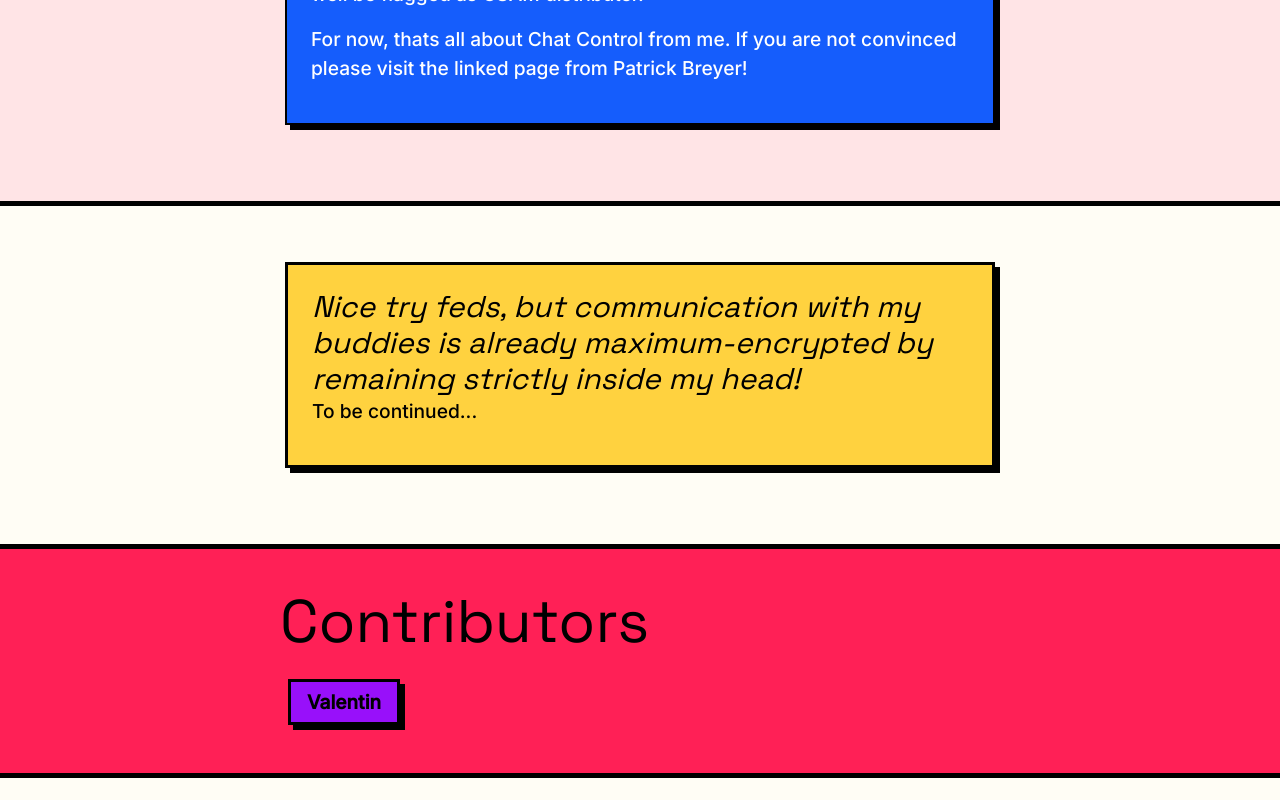
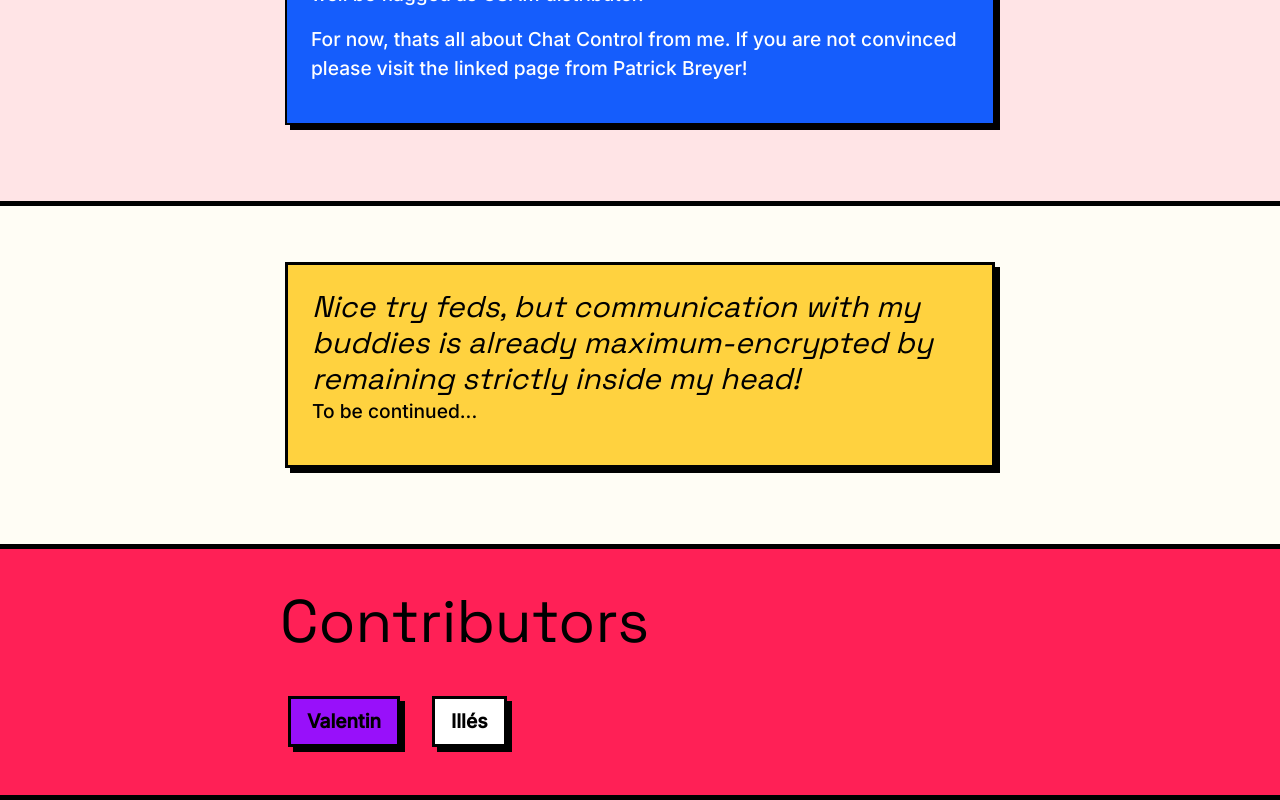
Before and after one commit to illesnagy1/basedware, a SvelteKit app: page / in a window 1280 px wide. Shown: the part 10412-11212 px from the top of the page. Before the commit the page ends 11190 px from the top, so only its background shows below. Built offline with nearby package versions, Linux system fonts and the light colour scheme; a web font is replaced by a local one.

Commit message:
fix: :((

```diff
--- a/src/routes/+page.svelte
+++ b/src/routes/+page.svelte
@@ -610,8 +610,9 @@
         <h2 class="text-3xl md:text-4xl">
             Contributors
         </h2>
-        <p>
+        <div class="flex flex-row gap-4">
             <Button class="bg-purple-600 text-dark m-2" href="https://valko.basedware.xyz">Valentin</Button>
-        </p>
+            <Button class="bg-white text-dark m-2" href="https://github.com/illesnagy1">Illés</Button>
+        </div>
     </div>
 </div>
```
